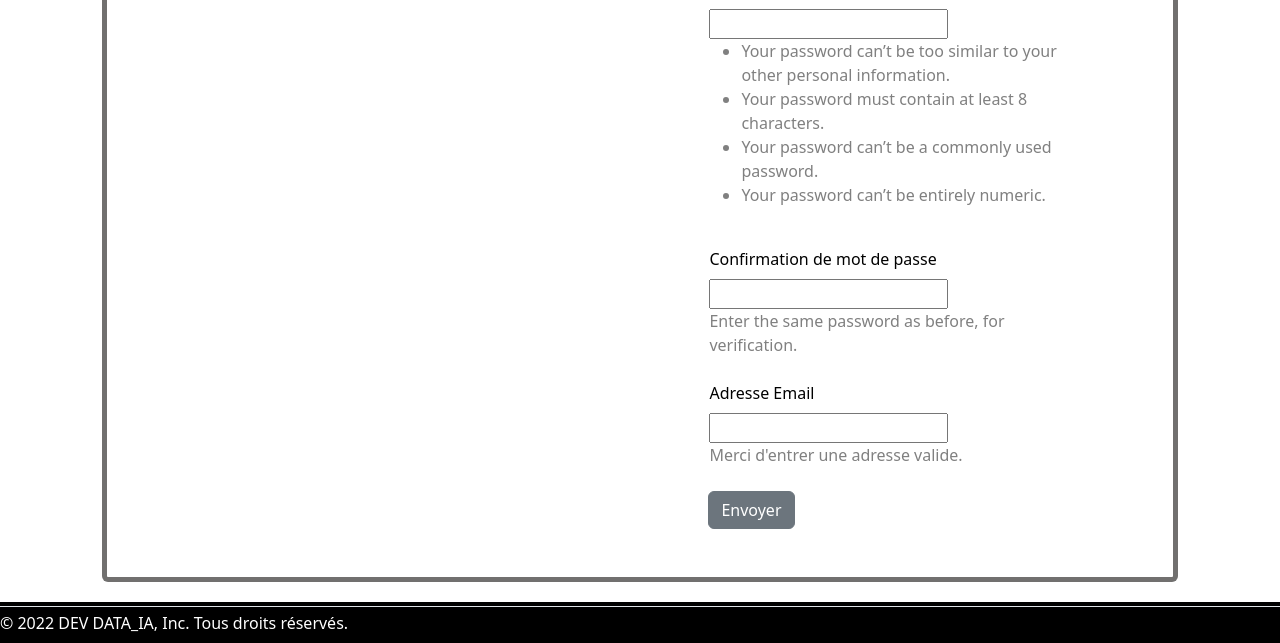
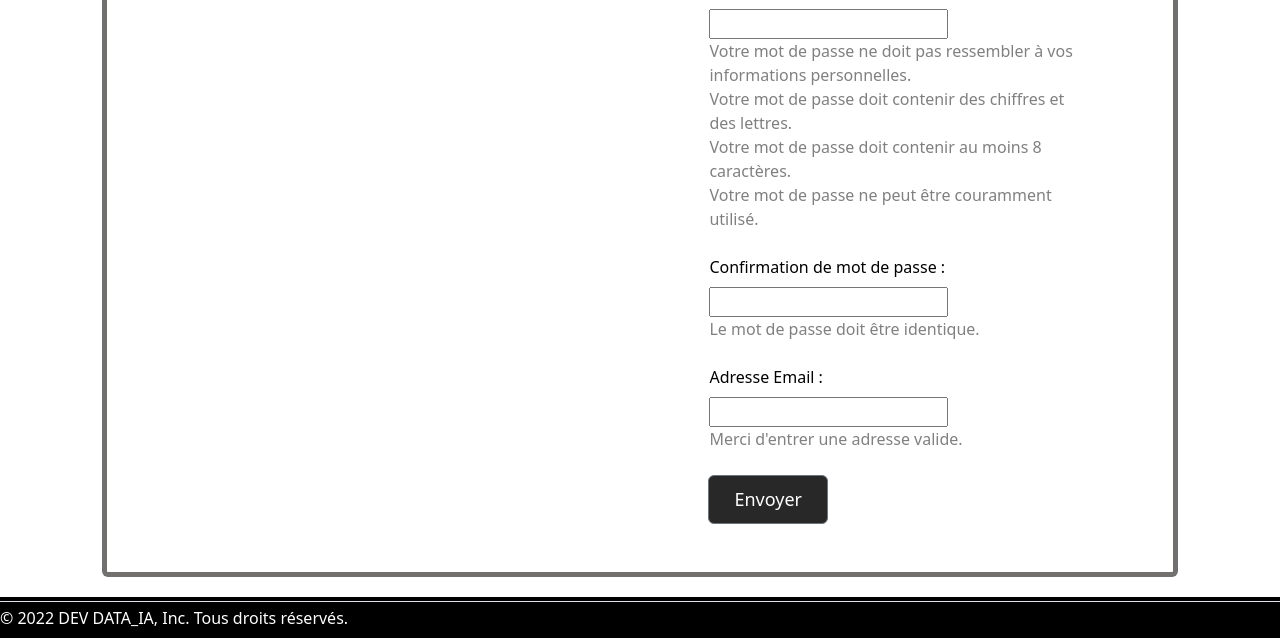
Before and after one commit to Benalieur/arbre_django, a Django app: page /signup_simplonien/ in a window 1280 px wide. Shown: the part 460-1103 px from the top of the page. Run offline with Django 4.2, Linux system fonts and the light colour scheme; some libraries are stand-ins or nearby versions.

Commit message:
front signup

```diff
--- a/account_simplonien/templates/account_simplonien/signup.html
+++ b/account_simplonien/templates/account_simplonien/signup.html
@@ -15,7 +15,7 @@
           <div class="card-body p-md-5 ">
             <div class="row justify-content-center">
               <div class="col-md-8 col-lg-6 col-xl-5 order-2 order-lg-1">
-                <p class="text-center h1 fw-bold mb-5 mx-1 mx-md-4 mt-4"><a href="./singup/"> S'inscrire </a></p>
+                <p class="text-center h1 fw-bold mb-5 mx-1 mx-md-4 mt-4" style="color: #282828; text-decoration:underline;"> Inscription :</p>
                 <form method="POST">
                   {% csrf_token %}
 
@@ -24,7 +24,7 @@
                     <div class="d-flex flex-row align-items-center mb-4">
                       <i class="fas fa-user fa-lg me-3 fa-fw"></i>
                       <div class="form-outline flex-fill mb-0">
-                        <label for="{{form.username.id_for_label}}" class="form-label">Nom d'utilisateur</label><br>
+                        <label for="{{form.username.id_for_label}}" class="form-label">Nom d'utilisateur :</label><br>
 
                         {{form.username|add_class:"input input-bordered input-secondary w-full max-w-xs"}}
                       </div>
@@ -33,7 +33,7 @@
                     <div class="d-flex flex-row align-items-center mb-4">
                       <i class="fas fa-envelope fa-lg me-3 fa-fw"></i>
                       <div class="form-outline flex-fill mb-0">
-                        <label for="{{form.last_name.id_for_label}}" class="form-label">Nom de Famille</label><br>
+                        <label for="{{form.last_name.id_for_label}}" class="form-label">Nom de Famille :</label><br>
                         {{form.last_name|add_class:"input input-bordered input-secondary w-full max-w-xs"}}
                       </div>
                     </div>
@@ -41,25 +41,30 @@
                     <div class="d-flex flex-row align-items-center mb-4">
                       <i class="fas fa-lock fa-lg me-3 fa-fw"></i>
                       <div class="form-outline flex-fill mb-0">
-                        <label for="{{form.password1.id_for_label}}" class="form-label">Mot de passe</label><br>
+                        <label for="{{form.password1.id_for_label}}" class="form-label">Mot de passe :</label><br>
                         {{form.password1|add_class:"input input-bordered input-secondary w-full max-w-xs"}}
-                        <div align="left" <small style="color: grey">{{form.password1.help_text}}</small> </div>
+                        <div align="left" <small style="color: grey">
+                          Votre mot de passe ne doit pas ressembler à vos informations personnelles.<br>
+                          Votre mot de passe doit contenir des chiffres et des lettres.<br>
+                          Votre mot de passe doit contenir au moins 8 caractères.<br>
+                          Votre mot de passe ne peut être couramment utilisé.<br>
+                        </small> </div>
                       </div>
                     </div>
 
                     <div class="d-flex flex-row align-items-center mb-4">
                       <i class="fas fa-key fa-lg me-3 fa-fw"></i>
                       <div class="form-outline flex-fill mb-0">
-                        <label for="{{form.password2.id_for_label}}" class="form-label">Confirmation de mot de passe</label><br>
+                        <label for="{{form.password2.id_for_label}}" class="form-label">Confirmation de mot de passe :</label><br>
                         {{form.password2|add_class:"input input-bordered input-secondary w-full max-w-xs"}}
-                        <div align="left" <small style="color: grey">{{form.password2.help_text}}</small> </div>
+                        <div align="left" <small style="color: grey">Le mot de passe doit être identique.</small> </div>
                       </div>
                     </div>
 
                     <div class="d-flex flex-row align-items-center mb-4">
                       <i class="fas fa-key fa-lg me-3 fa-fw"></i>
                       <div class="form-outline flex-fill mb-0">
-                        <label for="{{form.email.id_for_label}}" class="form-label">Adresse Email</label><br>
+                        <label for="{{form.email.id_for_label}}" class="form-label">Adresse Email :</label><br>
                       {{form.email|add_class:"input input-bordered input-secondary w-full max-w-xs"}}
                       <div align="left" <small style="color: grey">Merci d'entrer une adresse valide.</small> </div>
                       </div>
@@ -73,7 +78,7 @@
                     </p>
                     {% endfor %}
 
-                    <button type="submit" class="btn btn-outline btn-secondary rounded-lg" style="margin-left:15px">Envoyer</button>
+                    <button type="submit" class="btn btn-outline btn-secondary rounded-lg" style="margin-left:15px; padding: 10px 25px; font-size: 18px; background-color: #282828">Envoyer</button>
 
 
                   </form>
```
Also changed, not shown: account_simplonien/forms.py (line endings or trailing spaces), static/css/style.css (line endings or trailing spaces).
